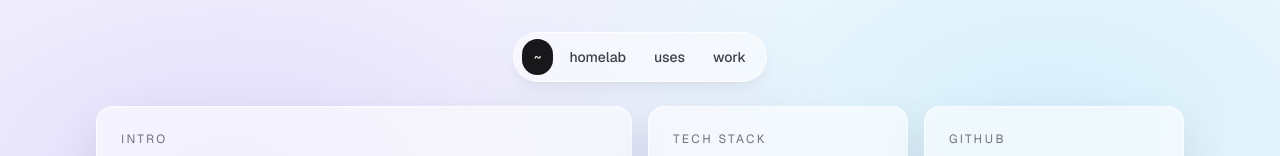
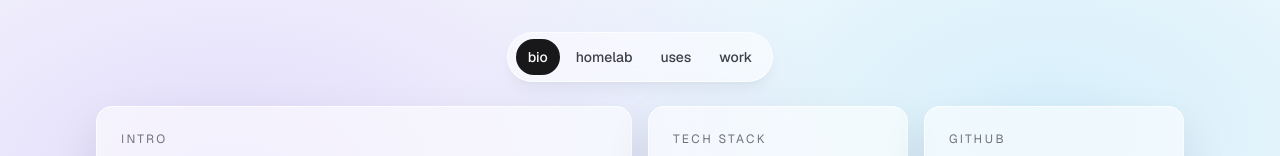
Before and after one commit to Tung1312/personal-site, a Next.js app: page / in a window 1280 px wide. Shown: the top 156 px of the page. Built offline with nearby package versions, Linux system fonts and the light colour scheme.

Commit message:
fix: ThemeToggle hydration mismatch

```diff
--- a/components/background-fx.tsx
+++ b/components/background-fx.tsx
@@ -1,17 +1,14 @@
 "use client";
 
 import { useTheme } from "next-themes";
-import { useEffect, useState, useSyncExternalStore } from "react";
+import { useEffect, useState } from "react";
+import { useHydrated } from "@/lib/use-hydrated";
 import { cn } from "@/lib/utils";
 
 export function BackgroundFx() {
   const { resolvedTheme } = useTheme();
   const [cursor, setCursor] = useState({ x: 0, y: 0 });
-  const mounted = useSyncExternalStore(
-    () => () => undefined,
-    () => true,
-    () => false,
-  );
+  const hydrated = useHydrated();
 
   useEffect(() => {
     const onPointerMove = (event: PointerEvent) => {
@@ -22,7 +19,7 @@ export function BackgroundFx() {
     return () => window.removeEventListener("pointermove", onPointerMove);
   }, []);
 
-  const isDark = mounted && resolvedTheme === "dark";
+  const isDark = hydrated && resolvedTheme === "dark";
 
   return (
     <div aria-hidden className="pointer-events-none fixed inset-0 -z-10 overflow-hidden">
--- a/components/theme-toggle.tsx
+++ b/components/theme-toggle.tsx
@@ -2,8 +2,8 @@
 
 import { Monitor, MoonStar, Sun } from "lucide-react";
 import { useTheme } from "next-themes";
-import { useMemo, useSyncExternalStore } from "react";
 import { Button } from "@/components/ui/button";
+import { useHydrated } from "@/lib/use-hydrated";
 
 type ThemeOption = "light" | "dark" | "system";
 
@@ -11,18 +11,18 @@ const sequence: ThemeOption[] = ["light", "dark", "system"];
 
 export function ThemeToggle() {
   const { theme, setTheme } = useTheme();
-  const mounted = useSyncExternalStore(
-    () => () => undefined,
-    () => true,
-    () => false,
-  );
+  const hydrated = useHydrated();
 
-  const currentTheme = useMemo<ThemeOption>(() => {
+  const currentTheme: ThemeOption = (() => {
+    if (!hydrated) {
+      return "system";
+    }
+
     if (theme === "light" || theme === "dark" || theme === "system") {
       return theme;
     }
     return "system";
-  }, [theme]);
+  })();
 
   const currentIndex = sequence.indexOf(currentTheme);
   const nextTheme = sequence[(currentIndex + 1) % sequence.length];
@@ -41,7 +41,7 @@ export function ThemeToggle() {
       type="button"
       size="sm"
       variant="ghost"
-      disabled={!mounted}
+      disabled={!hydrated}
       className="h-9 rounded-full px-3 text-xs font-medium"
       onClick={() => setTheme(nextTheme)}
       aria-label={`Switch theme (current: ${currentTheme})`}
--- a/lib/site-data.ts
+++ b/lib/site-data.ts
@@ -41,7 +41,7 @@ export const siteData = {
   },
   nav: {
     primary: [
-      { title: "~", href: "/" },
+      { title: "bio", href: "/" },
       { title: "homelab", href: "/homelab" },
       { title: "uses", href: "/uses" },
       { title: "work", href: "/work" },
--- /dev/null
+++ b/lib/use-hydrated.ts
@@ -0,0 +1,33 @@
+"use client";
+
+import { useSyncExternalStore } from "react";
+
+let hydrated = false;
+const listeners = new Set<() => void>();
+
+function subscribe(listener: () => void) {
+  listeners.add(listener);
+
+  if (!hydrated) {
+    queueMicrotask(() => {
+      hydrated = true;
+      listeners.forEach((callback) => callback());
+    });
+  }
+
+  return () => {
+    listeners.delete(listener);
+  };
+}
+
+function getSnapshot() {
+  return hydrated;
+}
+
+function getServerSnapshot() {
+  return false;
+}
+
+export function useHydrated() {
+  return useSyncExternalStore(subscribe, getSnapshot, getServerSnapshot);
+}
```
